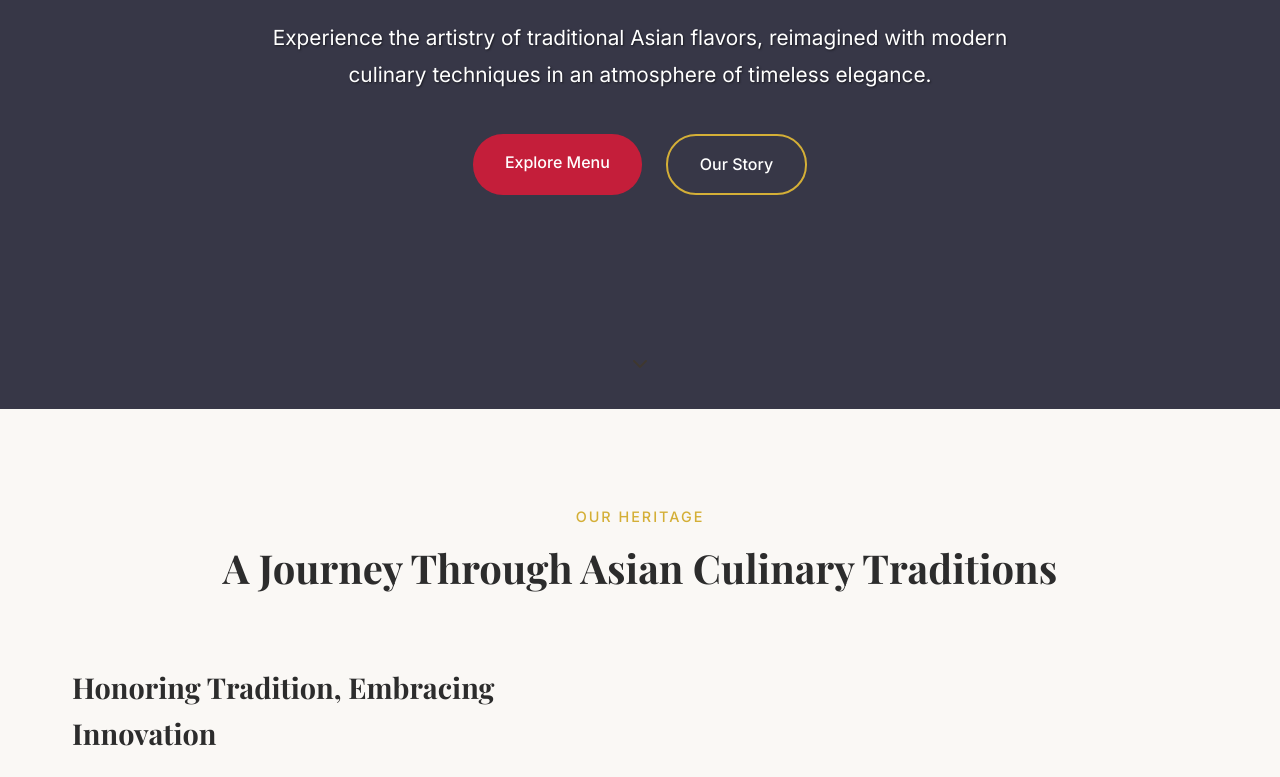
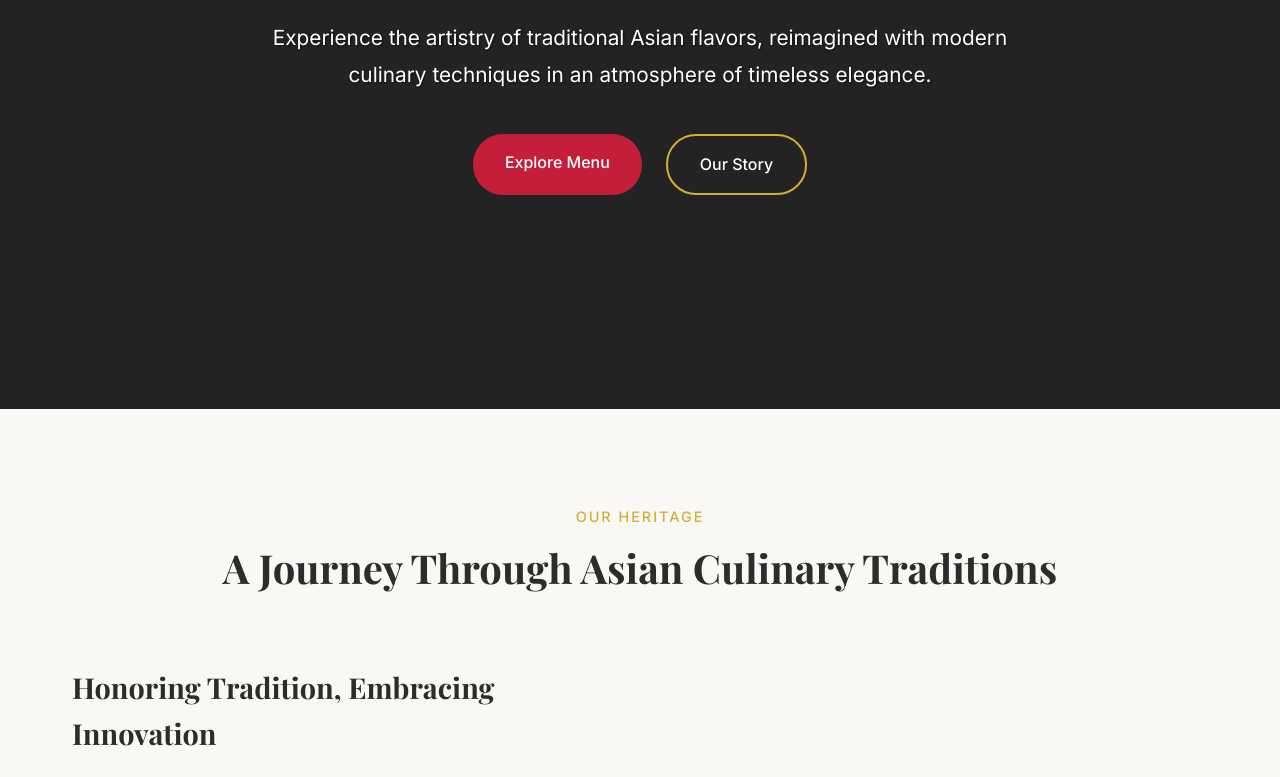
Before and after one commit to TristianMorales/Golden-Lotus-, a plain HTML site: page index.html in a window 1280 px wide. Shown: the part 391-1168 px from the top of the page. Drawn offline with nearby package versions, Linux system fonts and the light colour scheme.

Commit message:
Update index

```diff
--- a/index.html
+++ b/index.html
@@ -133,7 +133,7 @@
             left: 0;
             right: 0;
             bottom: 0;
-            background: rgba(26, 26, 46, 0.8); /* Deep navy overlay */
+            background: rgba(0, 0, 0, 0.8); /* Deep navy overlay */
             z-index: 1;
         }
 
```
